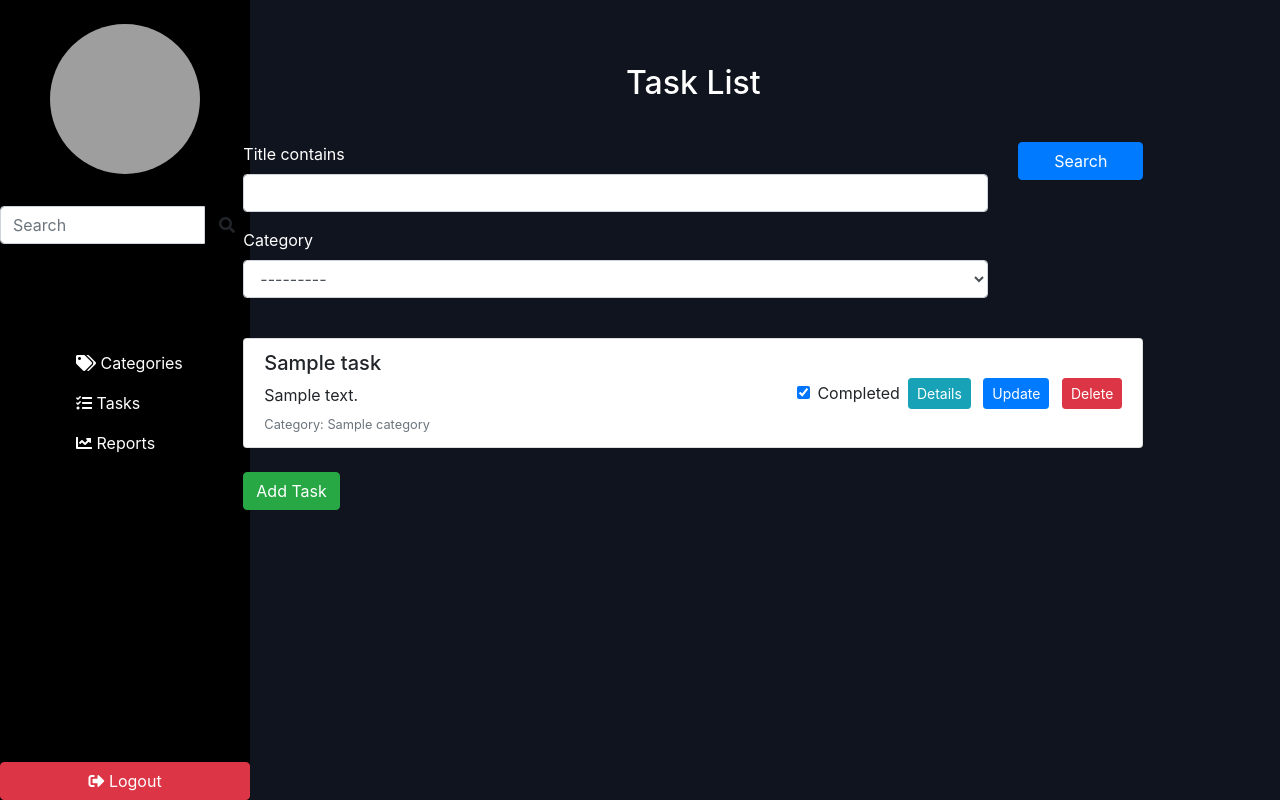
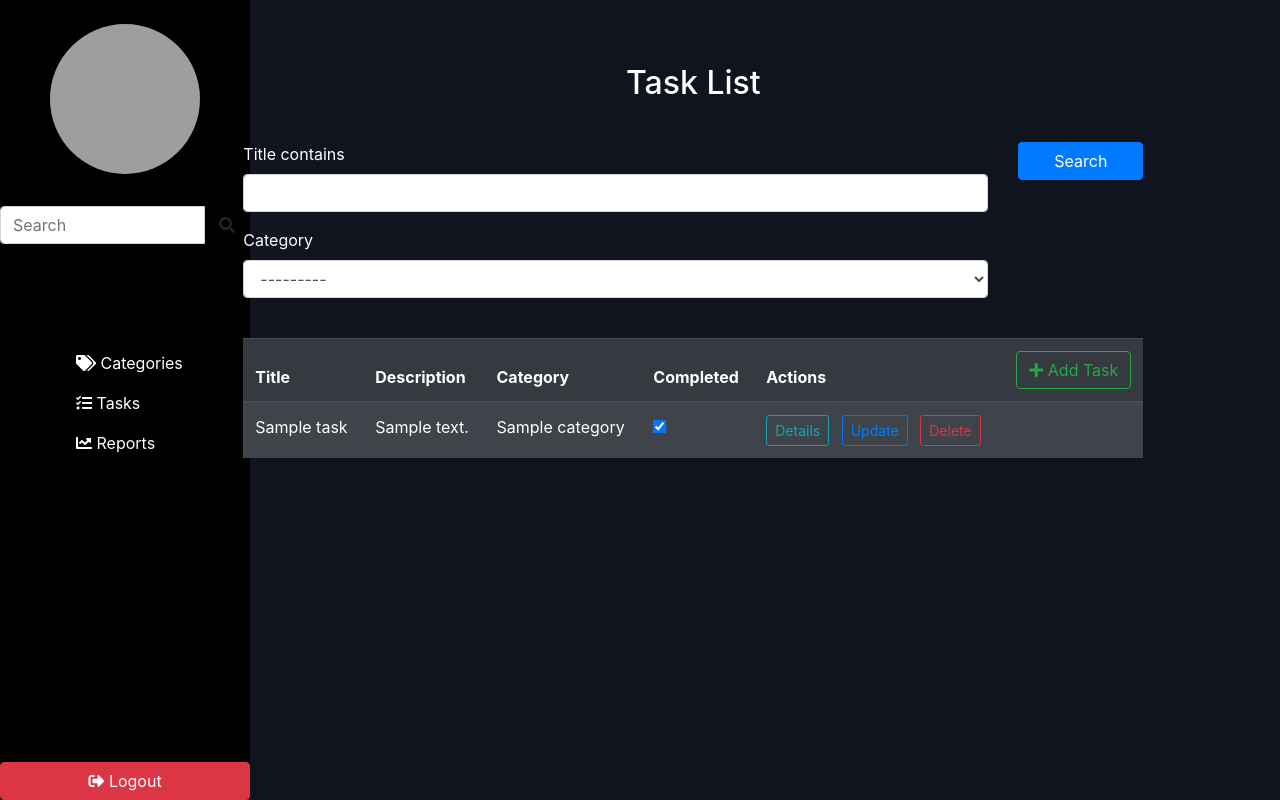
Before and after one commit to TiagoOliverDev/lizie, a Django app: page / in a window 1280 px wide. Run offline with Django 4.2, Linux system fonts and the light colour scheme; a user stored in the database is signed in; tables that the repository leaves empty hold one stand-in row (values such as "Sample post"); some libraries are stand-ins or nearby versions; grey boxes are pictures that could not be loaded.

Commit message:
feat: listando tasks em tabela

```diff
--- a/lizetest/todo/templates/task_list.html
+++ b/lizetest/todo/templates/task_list.html
@@ -14,31 +14,43 @@
       </div>
     </div>
   </form>
-  <ul class="list-group">
-    {% for task in tasks %}
-      <li class="list-group-item d-flex justify-content-between align-items-center">
-        <div>
-          <h5>{{ task.title }}</h5>
-          <p class="mb-1">{{ task.description }}</p>
-          <small class="text-muted">Category: {{ task.category }}</small>
-        </div>
-        <div class="d-flex align-items-center">
-          <div class="form-check mr-2">
+  <table class="table table-dark table-striped table-hover">
+    <thead>
+      <tr>
+        <th scope="col">Title</th>
+        <th scope="col">Description</th>
+        <th scope="col">Category</th>
+        <th scope="col">Completed</th>
+        <th scope="col">Actions</th>
+        <th scope="col" class="text-right">
+          <a href="{% url 'todo:task_create' %}" class="btn btn-outline-success">
+            <i class="fas fa-plus"></i> Add Task
+          </a>
+        </th>
+      </tr>
+    </thead>
+    <tbody>
+      {% for task in tasks %}
+      <tr>
+        <td>{{ task.title }}</td>
+        <td>{{ task.description }}</td>
+        <td>{{ task.category }}</td>
+        <td>
+          <div class="form-check">
             <input class="form-check-input" type="checkbox" id="task-{{ task.pk }}" {% if task.completed %}checked{% endif %} onclick="toggleTaskComplete({{ task.pk }})">
-            <label class="form-check-label" for="task-{{ task.pk }}">Completed</label>
+            <label class="form-check-label" for="task-{{ task.pk }}"></label>
           </div>
-          <div>
-            <a href="{% url 'todo:task_details' pk=task.pk %}" class="btn btn-info btn-sm mr-2">Details</a>
-            <a href="{% url 'todo:task_edit' pk=task.pk %}" class="btn btn-primary btn-sm mr-2">Update</a>
-            <a href="{% url 'todo:task_delete' pk=task.pk %}" class="btn btn-danger btn-sm">Delete</a>
-          </div>
-        </div>
-      </li>
-    {% endfor %}
-  </ul>
-  <div class="mt-4">
-    <a href="{% url 'todo:task_create' %}" class="btn btn-success">Add Task</a>
-  </div>
+        </td>
+        <td>
+          <a href="{% url 'todo:task_details' pk=task.pk %}" class="btn btn-outline-info btn-sm mr-2">Details</a>
+          <a href="{% url 'todo:task_edit' pk=task.pk %}" class="btn btn-outline-primary btn-sm mr-2">Update</a>
+          <a href="{% url 'todo:task_delete' pk=task.pk %}" class="btn btn-outline-danger btn-sm">Delete</a>
+        </td>
+        <td></td> <!-- Vazio para alinhar corretamente com o cabeçalho -->
+      </tr>
+      {% endfor %}
+    </tbody>
+  </table>
 </div>
 {% endblock %}
 
```
